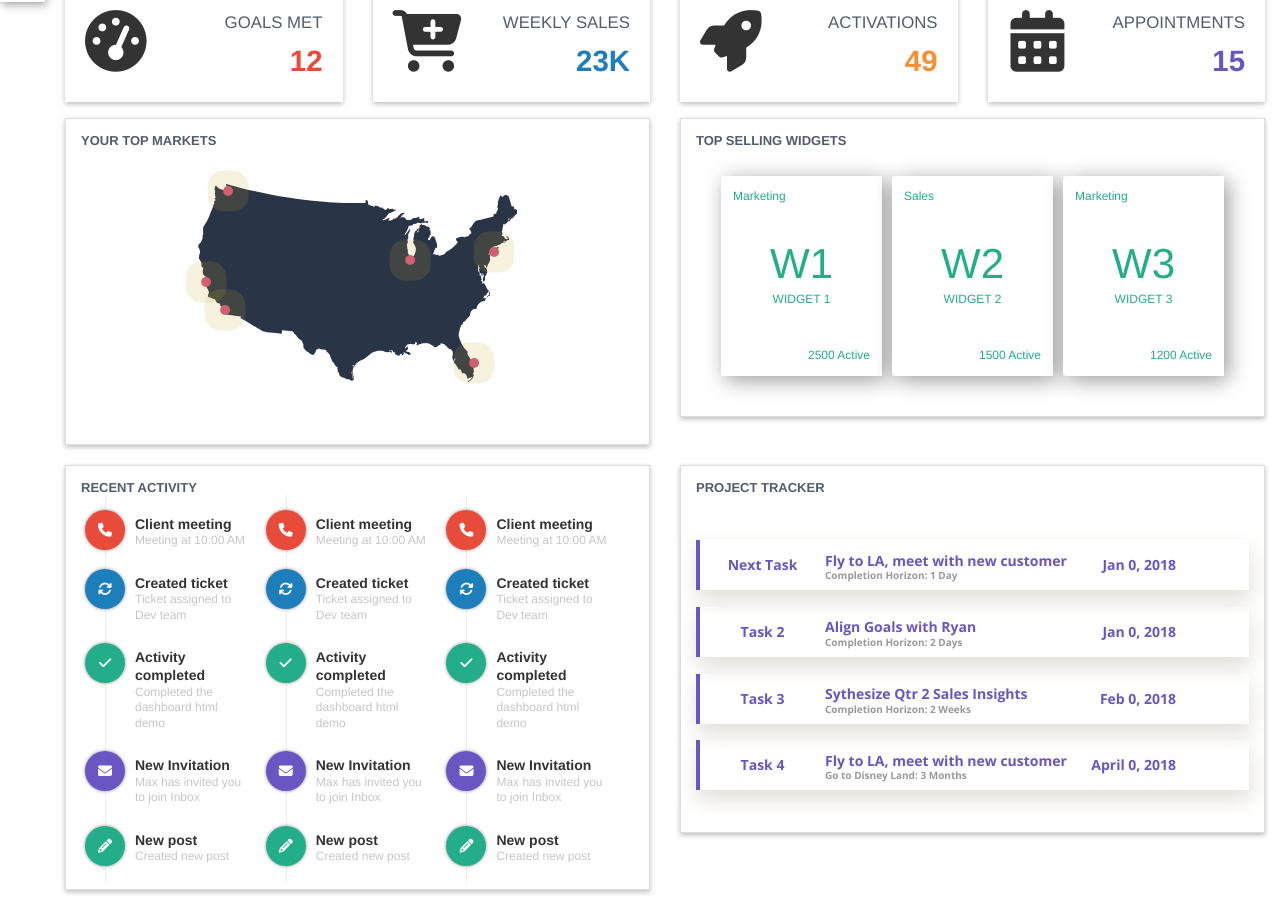
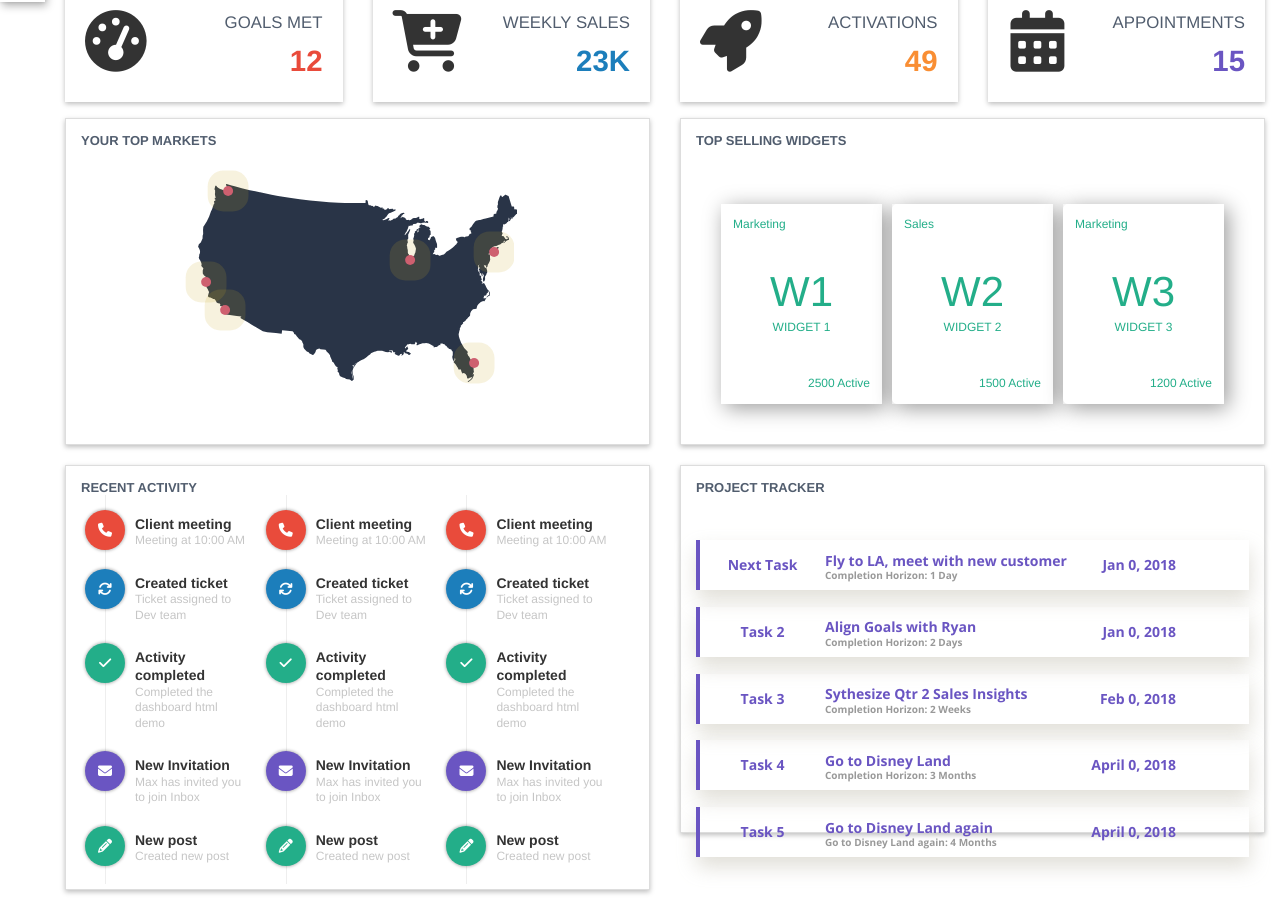
Before and after one commit to haddenjsdev/InterMx-our-app, an Angular app: page /app in a window 1280 px wide. Shown: the part 180-1090 px from the top of the page. Built offline with nearby package versions, Linux system fonts and the light colour scheme; some icons are missing.

Commit message:
updates to deploy to heroku | 3

```diff
--- a/src/app/row2/comp2/comp2.component.html
+++ b/src/app/row2/comp2/comp2.component.html
@@ -9,7 +9,7 @@
                         </li>
                       </ul></h3>
     </div>
-    <div class="panel-body" style="margin-top: -2em;">
+    <div class="panel-body">
       <div id="areaChart2" class="rad-chart"><app-insight-cards></app-insight-cards></div>
     </div>
 
--- a/src/app/row2/comp2/insight-cards/insight-cards.component.css
+++ b/src/app/row2/comp2/insight-cards/insight-cards.component.css
@@ -31,8 +31,6 @@ body {
   -webkit-box-direction: normal;
       -ms-flex-direction: row;
           flex-direction: row;
-  -ms-flex-wrap: wrap;
-      /*flex-wrap: wrap;*/
   -webkit-box-pack: center;
       -ms-flex-pack: center;
           justify-content: center;
--- a/src/app/row3/client-data/tracker/tracker.component.html
+++ b/src/app/row3/client-data/tracker/tracker.component.html
@@ -57,8 +57,25 @@
           <p>Task 4</p>
           </div>
         <div class="col_md_2_list" style="margin-top: .9em;">
-          <h4>Fly to LA, meet with new customer</h4>
-          <p>Go to Disney Land: 3 Months</p>
+          <h4>Go to Disney Land</h4>
+          <p>Completion Horizon: 3 Months</p>
+        </div>
+        <div class="col_md_3_list">
+          <div class="cont_text_date">
+            <p>April 0, 2018</p>
+          </div>
+
+        </div>
+      </li>
+    </ul>
+    <ul>
+      <li class="list_shopping li_num_0_1" style="border-left: 4px solid #6A55C2; color: #6A55C2;">
+        <div class="col_md_1_list">
+          <p>Task 5</p>
+          </div>
+        <div class="col_md_2_list" style="margin-top: .9em;">
+          <h4>Go to Disney Land again</h4>
+          <p>Go to Disney Land again: 4 Months</p>
         </div>
         <div class="col_md_3_list">
           <div class="cont_text_date">
```
